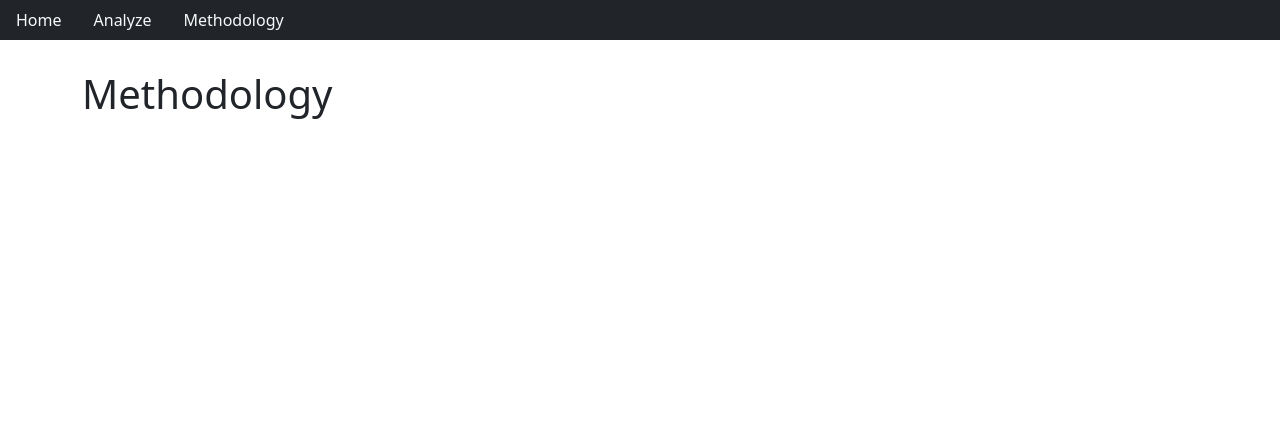
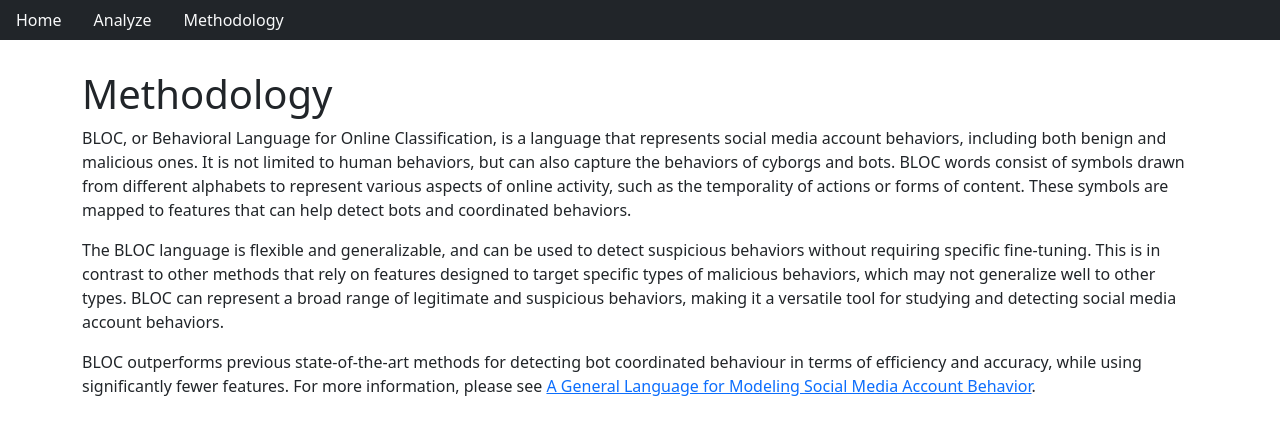
Before and after one commit to immacdonald/agwagram, a Django app: page /blocdemo/methodology in a window 1280 px wide. Shown: the top 435 px of the page. Run offline with Django 4.2, Linux system fonts and the light colour scheme; some libraries are stand-ins or nearby versions.

Commit message:
Wrote content for the home and methodology pages.

```diff
--- a/blocdemo/templates/main.html
+++ b/blocdemo/templates/main.html
@@ -9,7 +9,9 @@ Home | B3T
 <div class="row">
   <div class="col-lg">
     <h1>Home</h1>
-    <p> This is a test page in Django, we are loving this.</p>
+    <p><i>B<sup>3</sup>T</i> (<i>BLOC-Based Behavioural Tool</i>) is an online utility to help in analyzing and quantitatively describing the behaviour of Twitter accounts.
+      In an age of growing misinformation, B<sup>3</sup>T can assist in identifying likely bot accounts as well as tracking shifts in their behaviour.</p>
+    <p>While BLOC can be applied to other social media accounts, this tool currently supports Twitter exclusively. </p>
   </div>
   <div class="col-lg">
     <div class="row d-flex justify-content-center">
--- a/blocdemo/templates/methodology.html
+++ b/blocdemo/templates/methodology.html
@@ -4,7 +4,21 @@
 Methodology | B3T
 {% endblock %}
 
-
 {% block content %}
 <h1>Methodology</h1>
+<p>
+    BLOC, or Behavioral Language for Online Classification, is a language that represents social media account behaviors, including both benign and malicious ones.
+    It is not limited to human behaviors, but can also capture the behaviors of cyborgs and bots.
+    BLOC words consist of symbols drawn from different alphabets to represent various aspects of online activity, such as the temporality of actions or forms of content.
+    These symbols are mapped to features that can help detect bots and coordinated behaviors.
+</p>
+<p>
+    The BLOC language is flexible and generalizable, and can be used to detect suspicious behaviors without requiring specific fine-tuning.
+    This is in contrast to other methods that rely on features designed to target specific types of malicious behaviors, which may not generalize well to other types.
+    BLOC can represent a broad range of legitimate and suspicious behaviors, making it a versatile tool for studying and detecting social media account behaviors.
+</p>
+<p>
+    BLOC outperforms previous state-of-the-art methods for detecting bot coordinated behaviour in terms of efficiency and accuracy, while using significantly fewer features.
+    For more information, please see <a href="https://arxiv.org/abs/2211.00639">A General Language for Modeling Social Media Account Behavior</a>.
+</p>
 {% endblock %}
```
